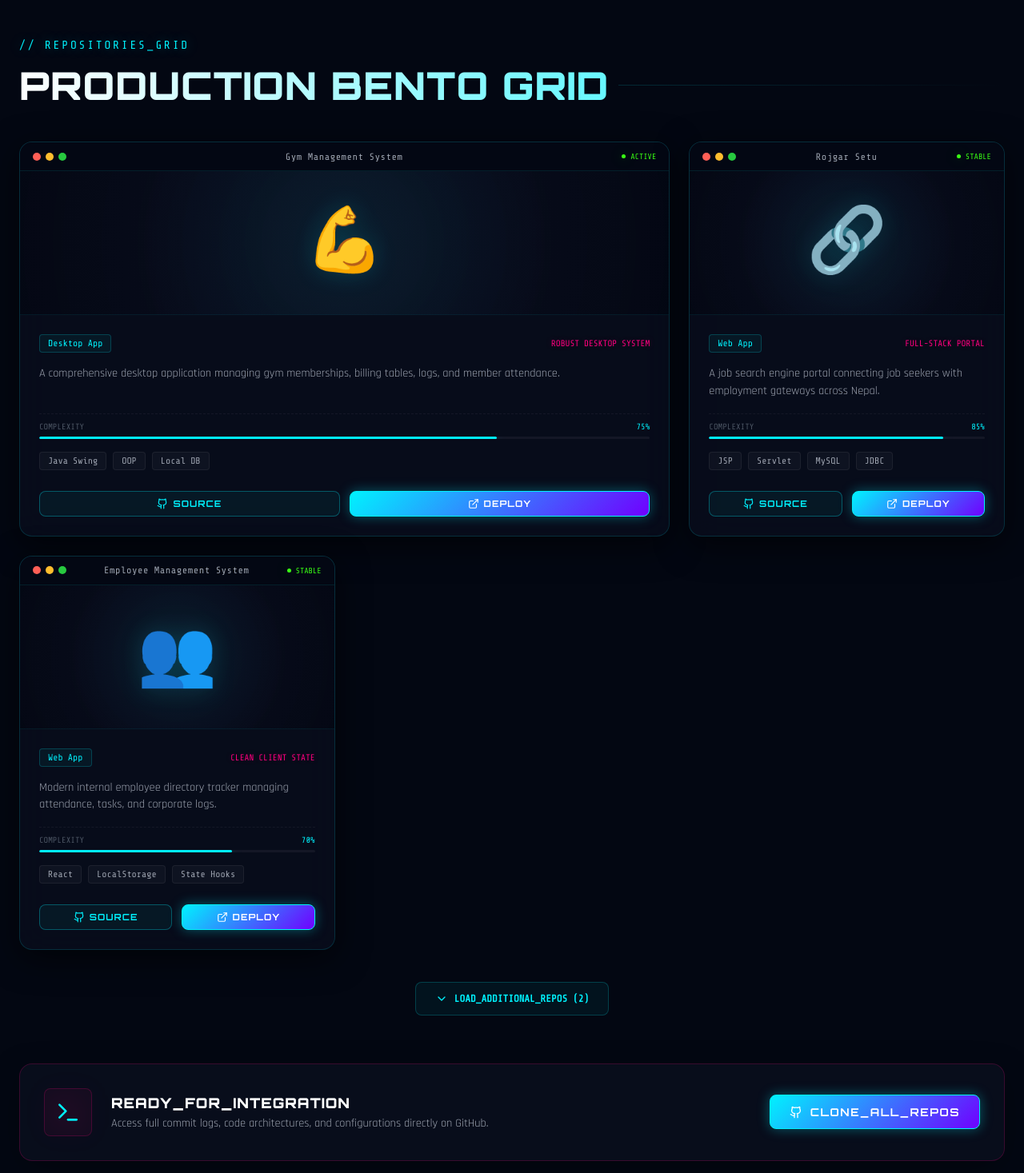
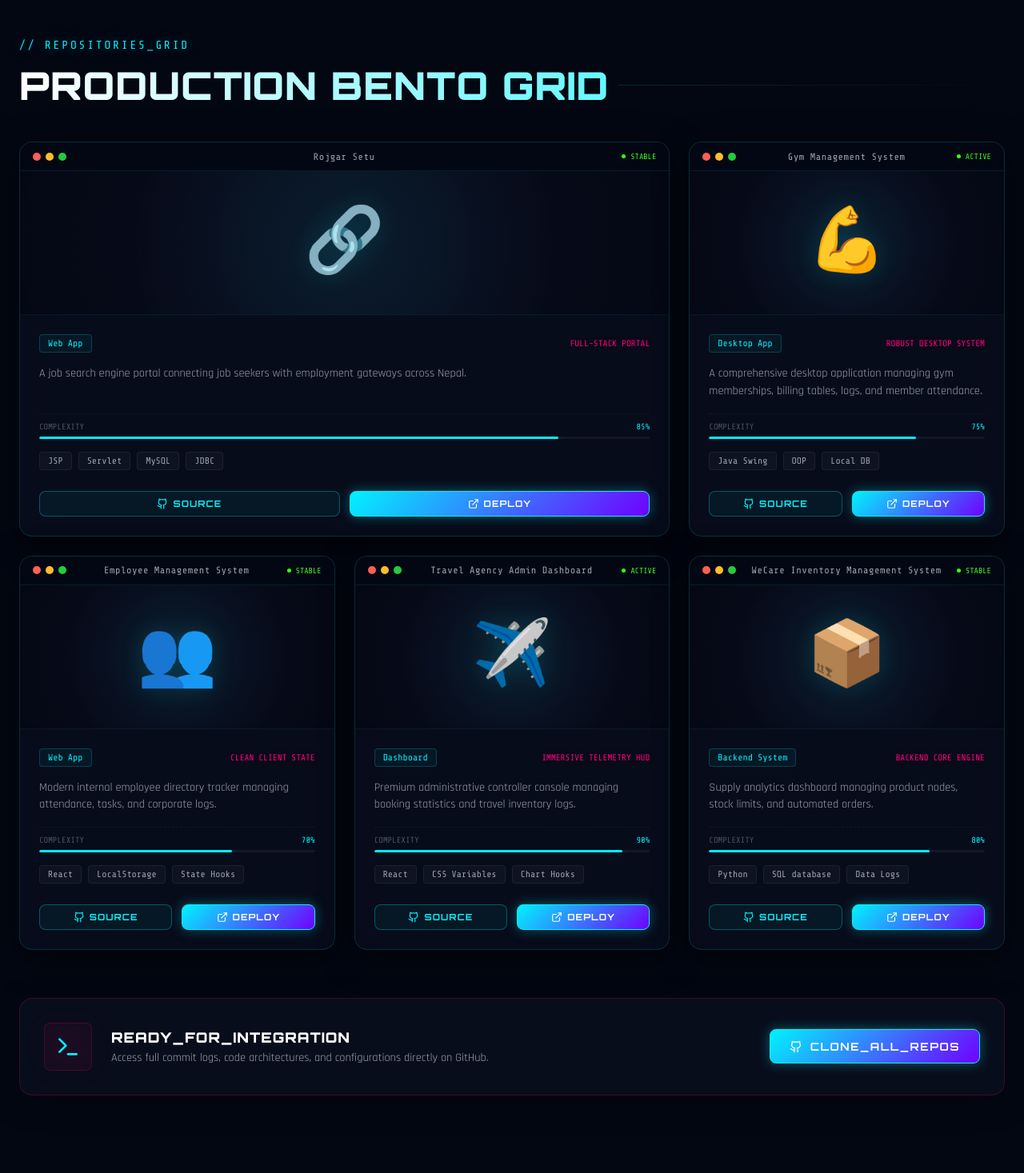
Before and after one commit to manojctrl/Portfolio, a React (Vite) app in the folder frontend/vite-project/: page / in a window 1280 px wide. Shown: the part 838-2305 px from the top of the page at 80% size. Built offline with nearby package versions, Linux system fonts and the light colour scheme.

Commit message:
frontend project page updated

```diff
--- a/frontend/vite-project/src/components/Projects.jsx
+++ b/frontend/vite-project/src/components/Projects.jsx
@@ -1,7 +1,6 @@
-import { useState } from 'react';
-import { motion, AnimatePresence } from 'framer-motion';
-import './Projects.css';
-import { ExternalLink, ChevronDown, ChevronUp, Terminal } from 'lucide-react';
+import { motion, AnimatePresence } from "framer-motion";
+import "./Projects.css";
+import { ExternalLink, Terminal } from "lucide-react";
 
 // Custom SVG Github icon as it is not exported by this version of lucide-react
 const GithubIcon = ({ size = 18, ...props }) => (
@@ -25,77 +24,82 @@ const GithubIcon = ({ size = 18, ...props }) => (
 const featuredProjects = [
   {
     id: 1,
-    title: 'Gym Management System',
-    description: 'A comprehensive desktop application managing gym memberships, billing tables, logs, and member attendance.',
-    image: '💪',
-    tech: ['Java Swing', 'OOP', 'Local DB'],
-    category: 'Desktop App',
-    status: 'ACTIVE',
-    complexity: '75%',
-    github: '#',
-    live: '#',
-    features: ['Member Management', 'Billing System', 'Attendance Logs'],
-    highlight: 'Robust Desktop System',
+    title: "Rojgar Setu",
+    description:
+      "A job search engine portal connecting job seekers with employment gateways across Nepal.",
+    image: "🔗",
+    tech: ["JSP", "Servlet", "MySQL", "JDBC"],
+    category: "Web App",
+    status: "STABLE",
+    complexity: "85%",
+    github: "#",
+    live: "#",
+    features: ["Job Listings", "Application Routing", "Company Portals"],
+    highlight: "Full-Stack Portal",
   },
   {
     id: 2,
-    title: 'Rojgar Setu',
-    description: 'A job search engine portal connecting job seekers with employment gateways across Nepal.',
-    image: '🔗',
-    tech: ['JSP', 'Servlet', 'MySQL', 'JDBC'],
-    category: 'Web App',
-    status: 'STABLE',
-    complexity: '85%',
-    github: '#',
-    live: '#',
-    features: ['Job Listings', 'Application Routing', 'Company Portals'],
-    highlight: 'Full-Stack Portal',
+    title: "Gym Management System",
+    description:
+      "A comprehensive desktop application managing gym memberships, billing tables, logs, and member attendance.",
+    image: "💪",
+    tech: ["Java Swing", "OOP", "Local DB"],
+    category: "Desktop App",
+    status: "ACTIVE",
+    complexity: "75%",
+    github: "#",
+    live: "#",
+    features: ["Member Management", "Billing System", "Attendance Logs"],
+    highlight: "Robust Desktop System",
   },
   {
     id: 3,
-    title: 'Employee Management System',
-    description: 'Modern internal employee directory tracker managing attendance, tasks, and corporate logs.',
-    image: '👥',
-    tech: ['React', 'LocalStorage', 'State Hooks'],
-    category: 'Web App',
-    status: 'STABLE',
-    complexity: '70%',
-    github: '#',
-    live: '#',
-    features: ['Employee Records', 'Attendance logs', 'Active tasks'],
-    highlight: 'Clean Client State',
+    title: "Employee Management System",
+    description:
+      "Modern internal employee directory tracker managing attendance, tasks, and corporate logs.",
+    image: "👥",
+    tech: ["React", "LocalStorage", "State Hooks"],
+    category: "Web App",
+    status: "STABLE",
+    complexity: "70%",
+    github: "#",
+    live: "#",
+    features: ["Employee Records", "Attendance logs", "Active tasks"],
+    highlight: "Clean Client State",
   },
   {
     id: 4,
-    title: 'Travel Agency Admin Dashboard',
-    description: 'Premium administrative controller console managing booking statistics and travel inventory logs.',
-    image: '✈️',
-    tech: ['React', 'CSS Variables', 'Chart Hooks'],
-    category: 'Dashboard',
-    status: 'ACTIVE',
-    complexity: '90%',
-    github: '#',
-    live: '#',
-    features: ['Booking Analytics', 'Package tables', 'Activity monitor'],
-    highlight: 'Immersive Telemetry HUD',
+    title: "Travel Agency Admin Dashboard",
+    description:
+      "Premium administrative controller console managing booking statistics and travel inventory logs.",
+    image: "✈️",
+    tech: ["React", "CSS Variables", "Chart Hooks"],
+    category: "Dashboard",
+    status: "ACTIVE",
+    complexity: "90%",
+    github: "#",
+    live: "#",
+    features: ["Booking Analytics", "Package tables", "Activity monitor"],
+    highlight: "Immersive Telemetry HUD",
   },
   {
     id: 5,
-    title: 'WeCare Inventory Management System',
-    description: 'Supply analytics dashboard managing product nodes, stock limits, and automated orders.',
-    image: '📦',
-    tech: ['Python', 'SQL database', 'Data Logs'],
-    category: 'Backend System',
-    status: 'STABLE',
-    complexity: '80%',
-    github: '#',
-    live: '#',
-    features: ['Stock Level Alerts', 'Order tables', 'Transaction history'],
-    highlight: 'Backend Core Engine',
+    title: "WeCare Inventory Management System",
+    description:
+      "Supply analytics dashboard managing product nodes, stock limits, and automated orders.",
+    image: "📦",
+    tech: ["Python", "SQL database", "Data Logs"],
+    category: "Backend System",
+    status: "STABLE",
+    complexity: "80%",
+    github: "#",
+    live: "#",
+    features: ["Stock Level Alerts", "Order tables", "Transaction history"],
+    highlight: "Backend Core Engine",
   },
 ];
 
-const INITIAL_SHOW = 3;
+const INITIAL_SHOW = 4;
 
 // Container variants
 const containerVariants = {
@@ -113,7 +117,7 @@ const itemVariants = {
   visible: {
     opacity: 1,
     y: 0,
-    transition: { duration: 0.5, ease: 'easeOut' },
+    transition: { duration: 0.5, ease: "easeOut" },
   },
 };
 
@@ -163,14 +167,19 @@ function ProjectCard({ project, index }) {
             <span className="text-cyan">{project.complexity}</span>
           </div>
           <div className="complexity-track">
-            <div className="complexity-fill" style={{ width: project.complexity }}></div>
+            <div
+              className="complexity-fill"
+              style={{ width: project.complexity }}
+            ></div>
           </div>
         </div>
 
         {/* Tech tags */}
         <div className="bento-tech-tags">
           {project.tech.map((tag) => (
-            <span key={tag} className="bento-tech-pill">{tag}</span>
+            <span key={tag} className="bento-tech-pill">
+              {tag}
+            </span>
           ))}
         </div>
 
@@ -189,10 +198,6 @@ function ProjectCard({ project, index }) {
 }
 
 export default function Projects() {
-  const [showAll, setShowAll] = useState(false);
-  const visibleProjects = showAll ? featuredProjects : featuredProjects.slice(0, INITIAL_SHOW);
-  const hiddenCount = featuredProjects.length - INITIAL_SHOW;
-
   return (
     <section id="projects" className="projects-hud-section">
       <span className="section-eyebrow">// REPOSITORIES_GRID</span>
@@ -205,36 +210,14 @@ export default function Projects() {
           variants={containerVariants}
           initial="hidden"
           whileInView="visible"
-          viewport={{ once: true, margin: '-100px' }}
+          viewport={{ once: true, amount: 0.15 }}
         >
           <AnimatePresence mode="sync">
-            {visibleProjects.map((project, index) => (
+            {featuredProjects.map((project, index) => (
               <ProjectCard key={project.id} project={project} index={index} />
             ))}
           </AnimatePresence>
         </motion.div>
-
-        {/* Show More Trigger */}
-        {featuredProjects.length > INITIAL_SHOW && (
-          <div className="projects-expansion-trigger">
-            <button
-              className="show-more-btn"
-              onClick={() => setShowAll(!showAll)}
-            >
-              {showAll ? (
-                <>
-                  <ChevronUp size={16} />
-                  <span>CLOSE_EXPANSION_NODE</span>
-                </>
-              ) : (
-                <>
-                  <ChevronDown size={16} />
-                  <span>LOAD_ADDITIONAL_REPOS ({hiddenCount})</span>
-                </>
-              )}
-            </button>
-          </div>
-        )}
 
         {/* Dynamic CTA Console */}
         <div className="projects-hud-cta glass-panel">
@@ -243,7 +226,10 @@ export default function Projects() {
           </div>
           <div className="cta-info-panel">
             <h3>READY_FOR_INTEGRATION</h3>
-            <p>Access full commit logs, code architectures, and configurations directly on GitHub.</p>
+            <p>
+              Access full commit logs, code architectures, and configurations
+              directly on GitHub.
+            </p>
           </div>
           <a
             href="https://github.com/manojctrl"
```
